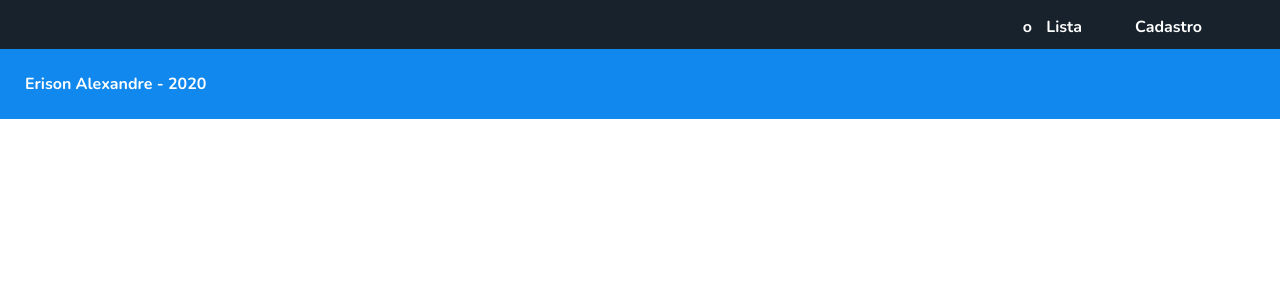
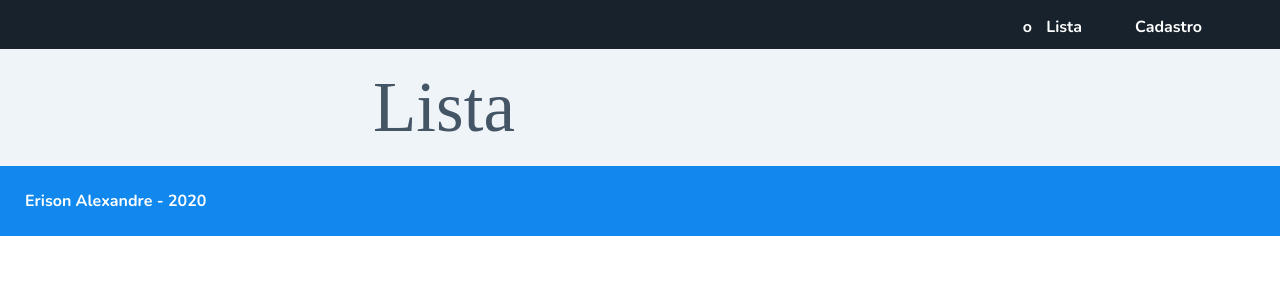
Before and after one commit to erisonalexandre/TSA, a Vue app: page / in a window 1280 px wide. Shown: the top 300 px of the page. Built offline with nearby package versions, Linux system fonts and the light colour scheme; a web font is replaced by a local one.

Commit message:
[add] adicionando header na pagina Cadastro e na pagina Lista

```diff
--- a/src/views/Cadastro.vue
+++ b/src/views/Cadastro.vue
@@ -1,3 +1,12 @@
 <template>
-  <div></div>
+  <div><Header titulo="Cadastro"></Header></div>
 </template>
+<script>
+import Header from "@/components/Header"
+export default {
+  name: "Cadastro",
+  components: {
+    Header
+  }
+}
+</script>
--- a/src/views/Lista.vue
+++ b/src/views/Lista.vue
@@ -1,3 +1,12 @@
 <template>
-  <div></div>
+  <div><Header titulo="Lista"></Header></div>
 </template>
+<script>
+import Header from "@/components/Header"
+export default {
+  name: "Lista",
+  components: {
+    Header
+  }
+}
+</script>
```
